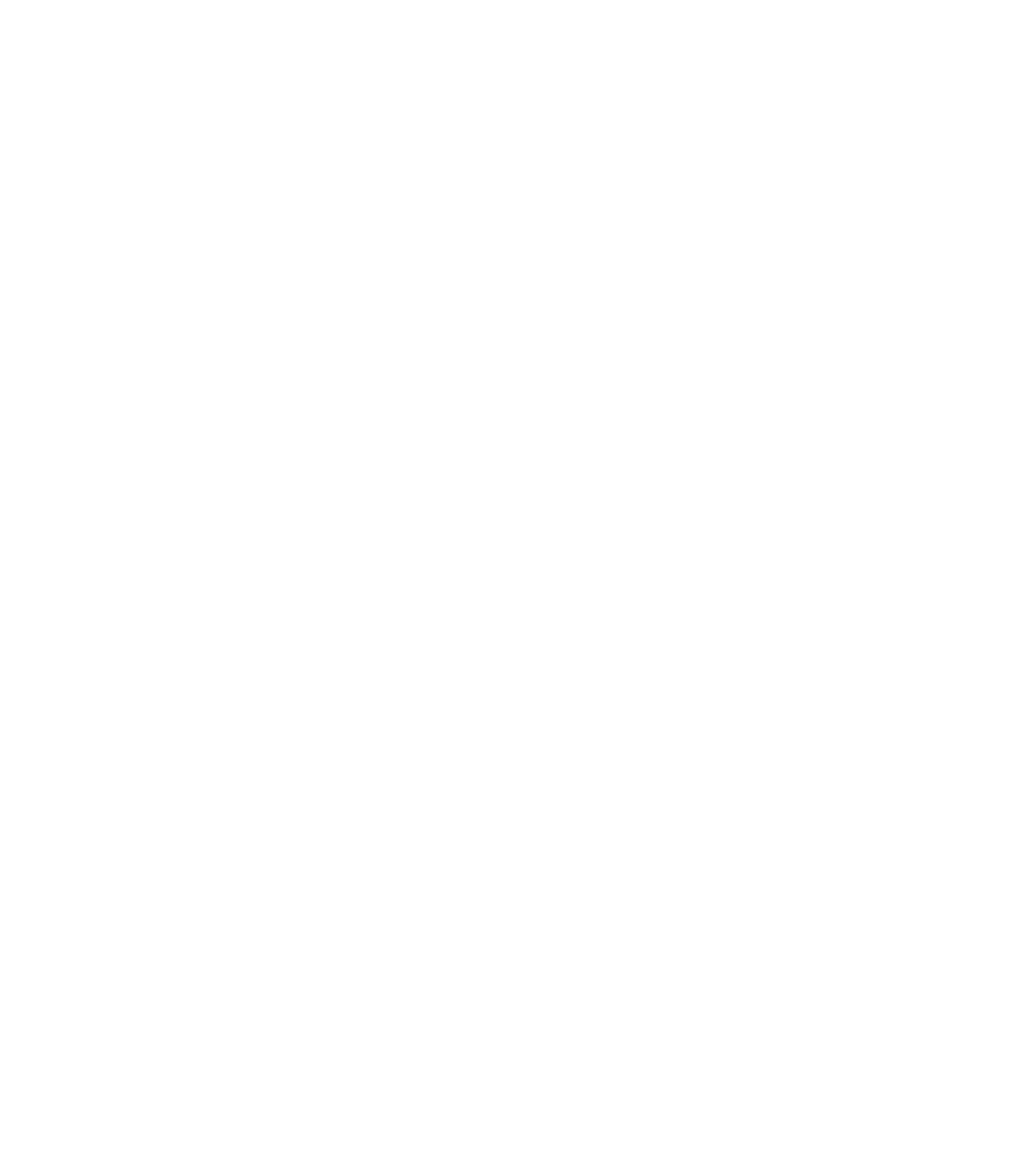
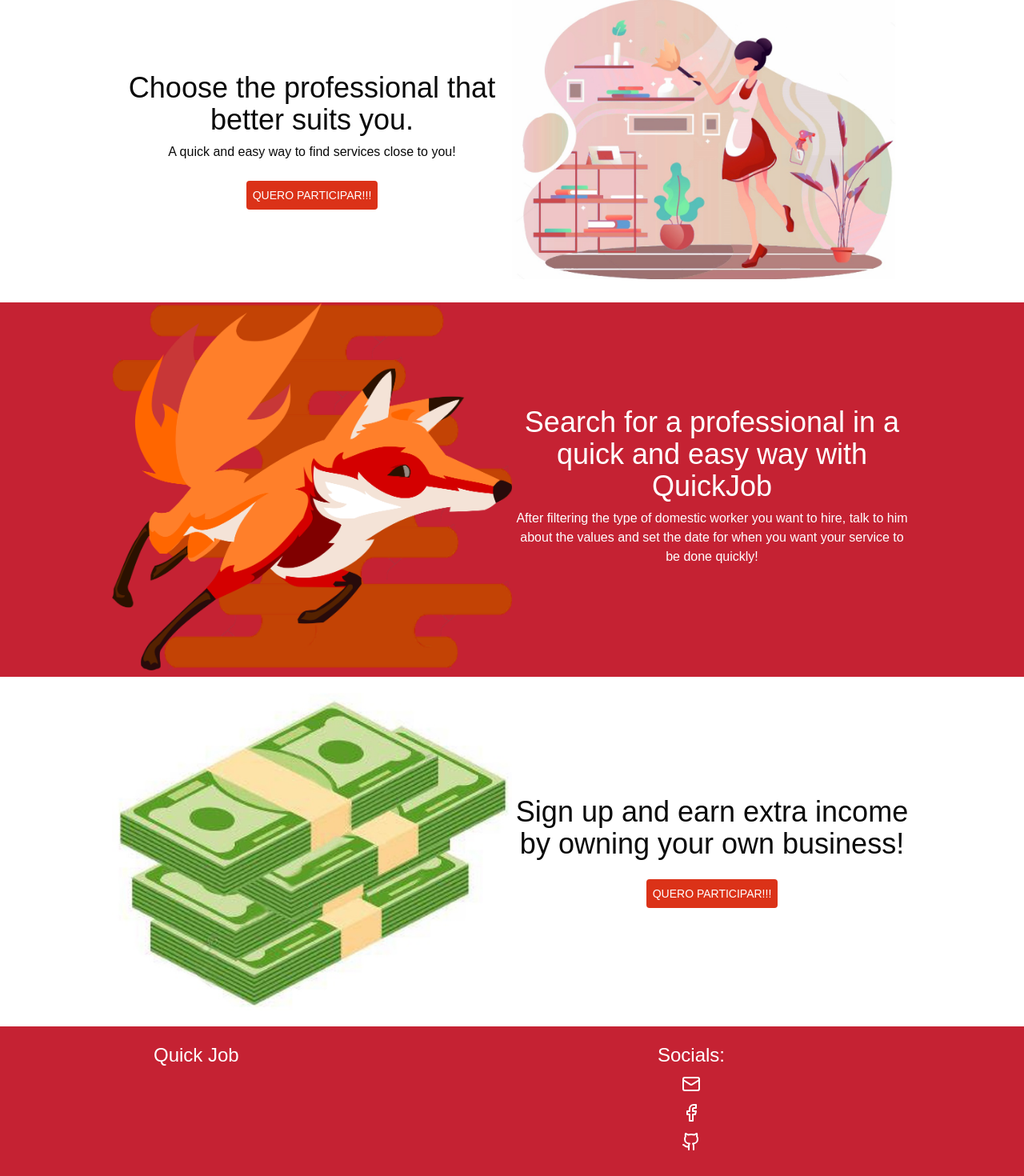
Before and after one commit to nodMarcos/quickjob_web-2.0, a Next.js app: page / in a window 1280 px wide. Shown: the part 85-1555 px from the top of the page at 80% size. Before the commit the page ends 800 px from the top, so only its background shows below. Built offline with nearby package versions, Linux system fonts and the light colour scheme; no server answers.

Commit message:
updating home page, creating footer

```diff
--- a/src/app/layout.tsx
+++ b/src/app/layout.tsx
@@ -5,6 +5,8 @@
 import { Suspense } from "react";
 import { ToastContainer } from "react-toastify";
 import ContextProvider from "@/contexts/ContextProviders";
+import NavBar from '@/components/shared/NavBar';
+import Footer from '@/components/shared/Footer';
 
 const geistSans = localFont({
   src: "./fonts/GeistVF.woff",
@@ -35,7 +37,9 @@
         <ToastContainer autoClose={3000} />
         <Suspense>
           <ContextProvider>
+            <NavBar />
             {children}
+            <Footer />
           </ContextProvider>
         </Suspense>
       </body>
--- a/src/app/page.tsx
+++ b/src/app/page.tsx
@@ -1,10 +1,50 @@
-import NavBar from "@/components/shared/NavBar";
+import Image from "next/image";
+import maidImg from "@/assets/empregada.jpg"
+import foxImg from "@/assets/foxss.png"
+import moneyImg from "@/assets/joia.jpg"
+import Link from "next/link";
 
 export default function Page() {
   return (
     <main className="flex flex-col relative min-h-[100lvh] bg-[#fff]">
-      <NavBar />
-      Home
+      <div className="flex justify-center items-center py-5">
+        <div className="flex flex-col items-center gap-6">
+          <div className="flex flex-col gap-2 text-center ">
+            <h1 className="text-4xl font-medium max-w-[500px]">Choose the professional that better suits you.</h1>
+            <span>
+              A quick and easy way to find services close to you!
+            </span>
+          </div>
+          <Link href={"login"} className="w-42 text-sm bg-primary-main text-center text-white p-2 rounded">
+            QUERO PARTICIPAR!!!
+          </Link>
+        </div>
+        <Image src={maidImg} width={500} height={400} alt={"maid"} />
+      </div>
+
+      <div className="flex justify-center items-center pb-2 bg-primary-dark">
+        <Image src={foxImg} width={500} height={400} alt={"maid"} />
+        <div className="flex flex-col items-center gap-6 text-white">
+          <div className="flex flex-col gap-2 text-center max-w-[500px]">
+            <h1 className="text-4xl font-medium ">Search for a professional in a quick and easy way with QuickJob</h1>
+            <span>
+              After filtering the type of domestic worker you want to hire, talk to him about the values and set the date for when you want your service to be done quickly!
+            </span>
+          </div>
+        </div>
+      </div>
+
+      <div className="flex justify-center items-center py-5">
+        <Image src={moneyImg} width={500} height={400} alt={"maid"} />
+        <div className="flex flex-col items-center gap-6 ">
+          <div className="flex flex-col gap-2 text-center max-w-[500px]">
+            <h1 className="text-4xl font-medium ">Sign up and earn extra income by owning your own business!</h1>
+          </div>
+          <Link href={"signup"} className="w-42 text-sm bg-primary-main text-center text-white p-2 rounded">
+            QUERO PARTICIPAR!!!
+          </Link>
+        </div>
+      </div>
     </main>
   );
 }
--- /dev/null
+++ b/src/components/shared/Footer/index.tsx
@@ -0,0 +1,25 @@
+import { FacebookIcon, GithubIcon, Mail } from 'lucide-react'
+import React from 'react'
+
+export default function Footer() {
+  return (
+    <div className='bg-primary-dark py-5 w-full h-60 flex justify-center text-white'>
+      <div className='w-[70%] flex'>
+        <div className='w-full flex flex-1  flex-col justify-between'>
+          <h1 className='text-2xl'>Quick Job</h1>
+          <h1>© 2024 Walk Corp. </h1>
+        </div>
+        <div className='flex flex-1 flex-col items-center w-full gap-2'>
+          <div className='flex flex-col gap-2'>
+            <h1 className='text-2xl'>Socials:</h1>
+            <div className='flex flex-col items-center gap-3'>
+              <Mail />
+              <FacebookIcon />
+              <GithubIcon />
+            </div>
+          </div>
+        </div>
+      </div>
+    </div>
+  )
+}
```
